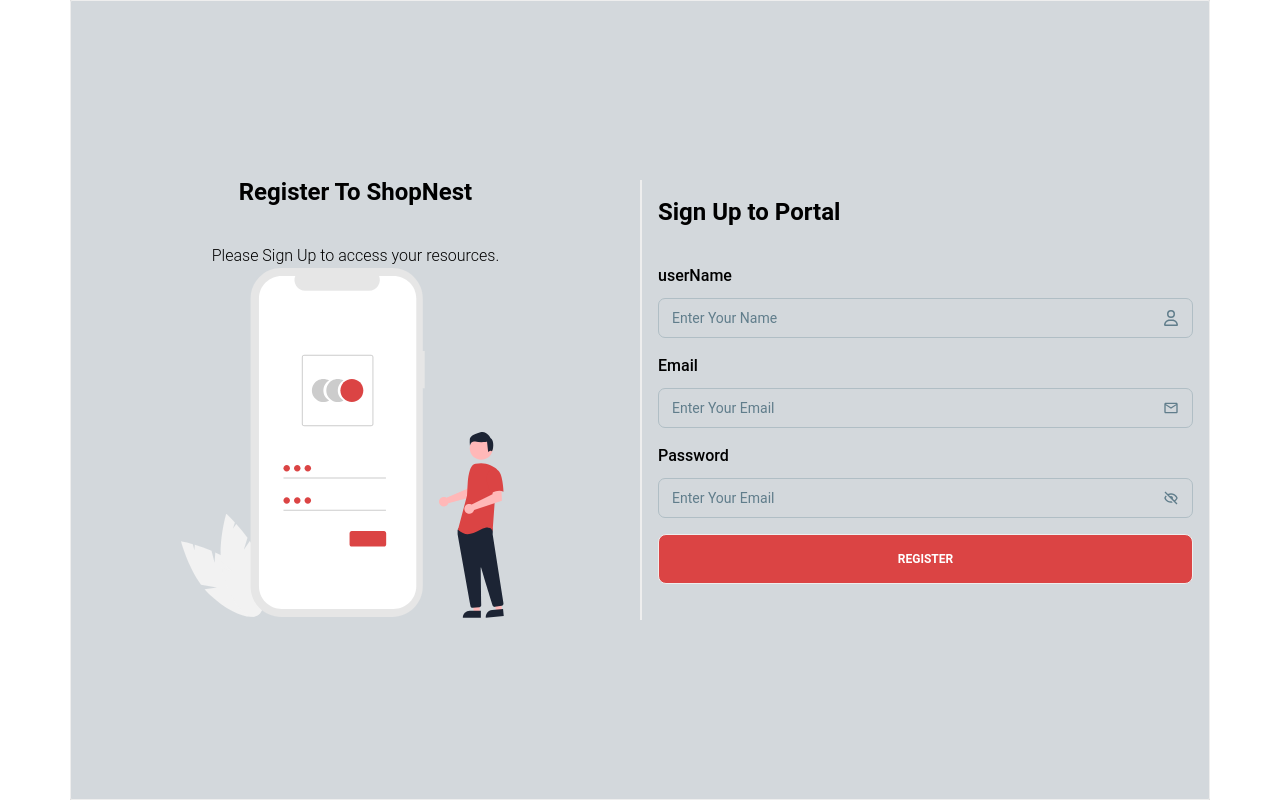
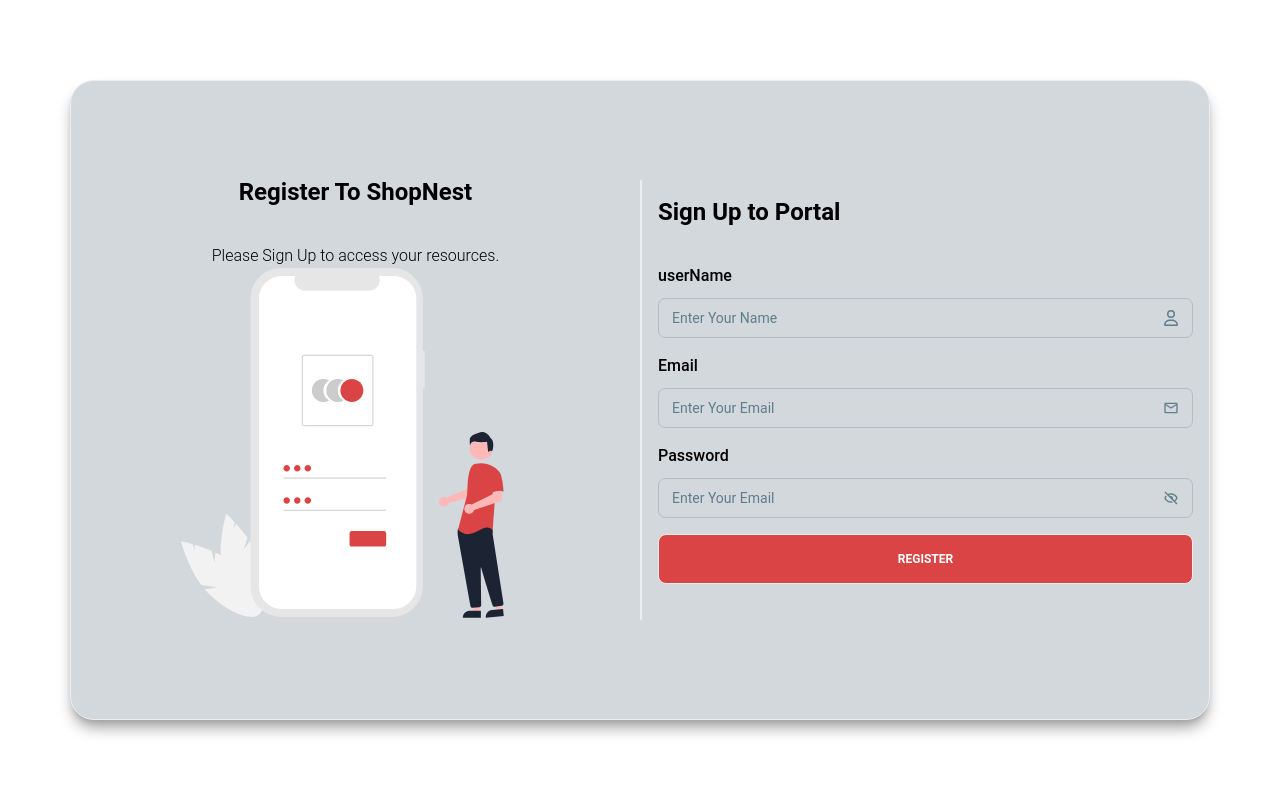
Before and after one commit to ubaidahmed04/Next.js-E-Commerce, a Next.js app: page /register in a window 1280 px wide. Built offline with nearby package versions, Linux system fonts and the light colour scheme.

Commit message:
change sigin and register Page UI

```diff
--- a/src/app/(auth)/layout.js
+++ b/src/app/(auth)/layout.js
@@ -4,9 +4,9 @@ export default function Layout({children}){
     return(
       <html lang="en">
       <body
-        className="myfont flex flex-col min-h-screen"
+        className="myfont flex flex-col min-h-screen "
       >
-        <main className="flex-grow max-w-screen-xl  bg-gray-300 w-full h-full mx-auto">
+        <main className="flex-grow max-w-screen-xl flex items-center justify-center  w-full h-full mx-auto">
           {children}
         </main>
       </body>
--- a/src/app/(auth)/register/page.js
+++ b/src/app/(auth)/register/page.js
@@ -20,7 +20,7 @@ const Register = () => {
 
   return (
     <>
-      <div className="rounded-sm border border-stroke w-full h-screen   bg-[#D3D8DC] flex items-center justify-center ">
+      <div className="rounded-3xl border border-stroke w-full h-[80vh]   bg-[#D3D8DC] flex items-center justify-center shadow-lg shadow-gray-500">
         <div className="flex flex-wrap items-center justify-center w-full h-full ">
           <div className="hidden w-full xl:block xl:w-1/2">
             <div className="px-26 py-17.5 text-center">
--- a/src/app/(auth)/signin/page.js
+++ b/src/app/(auth)/signin/page.js
@@ -19,7 +19,7 @@ const SignIn = () => {
 
   return (
     <>
-      <div className="rounded-sm border border-stroke w-full h-screen   bg-[#D3D8DC] flex items-center justify-center ">
+      <div className="rounded-3xl border border-stroke w-full h-[80vh]   bg-[#D3D8DC] flex items-center justify-center shadow-lg shadow-gray-500">
         <div className="flex flex-wrap items-center justify-center w-full h-full ">
           <div className="hidden w-full xl:block xl:w-1/2">
             <div className="px-26 py-17.5 text-center">
```
